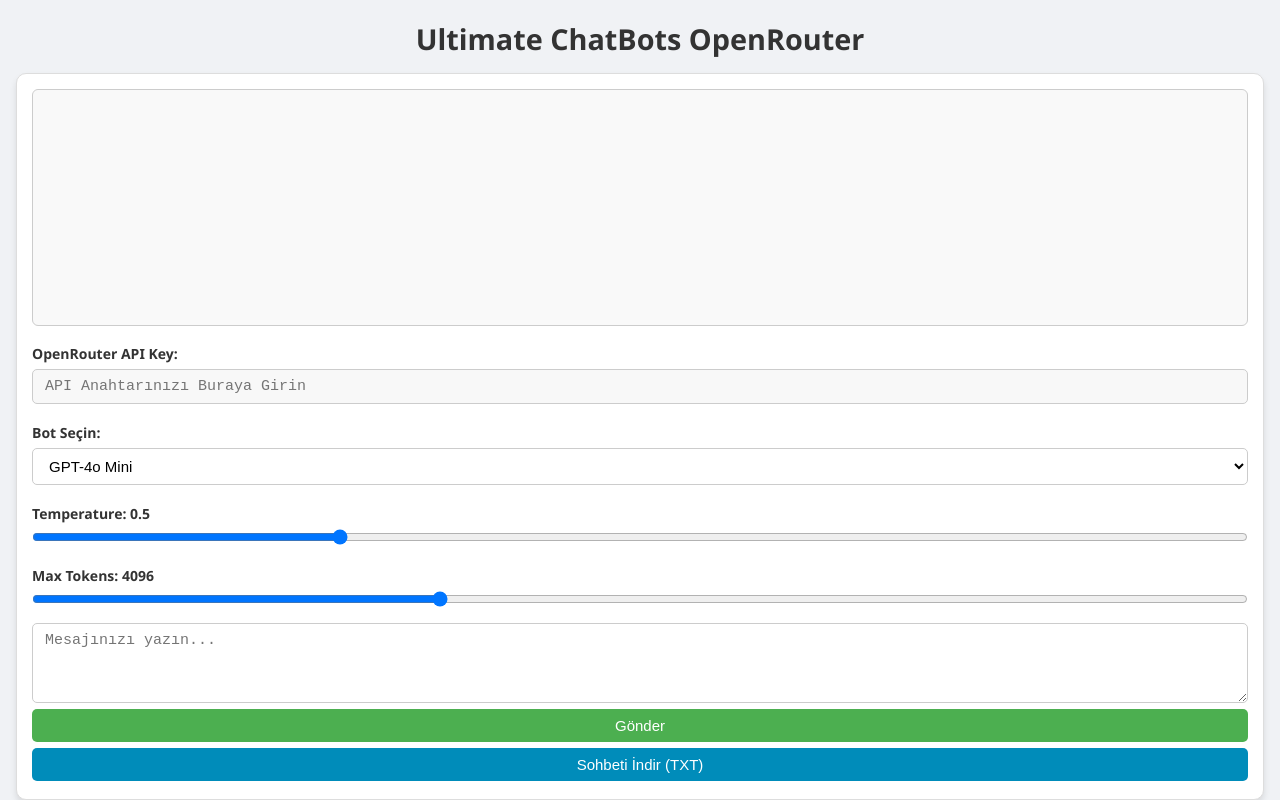
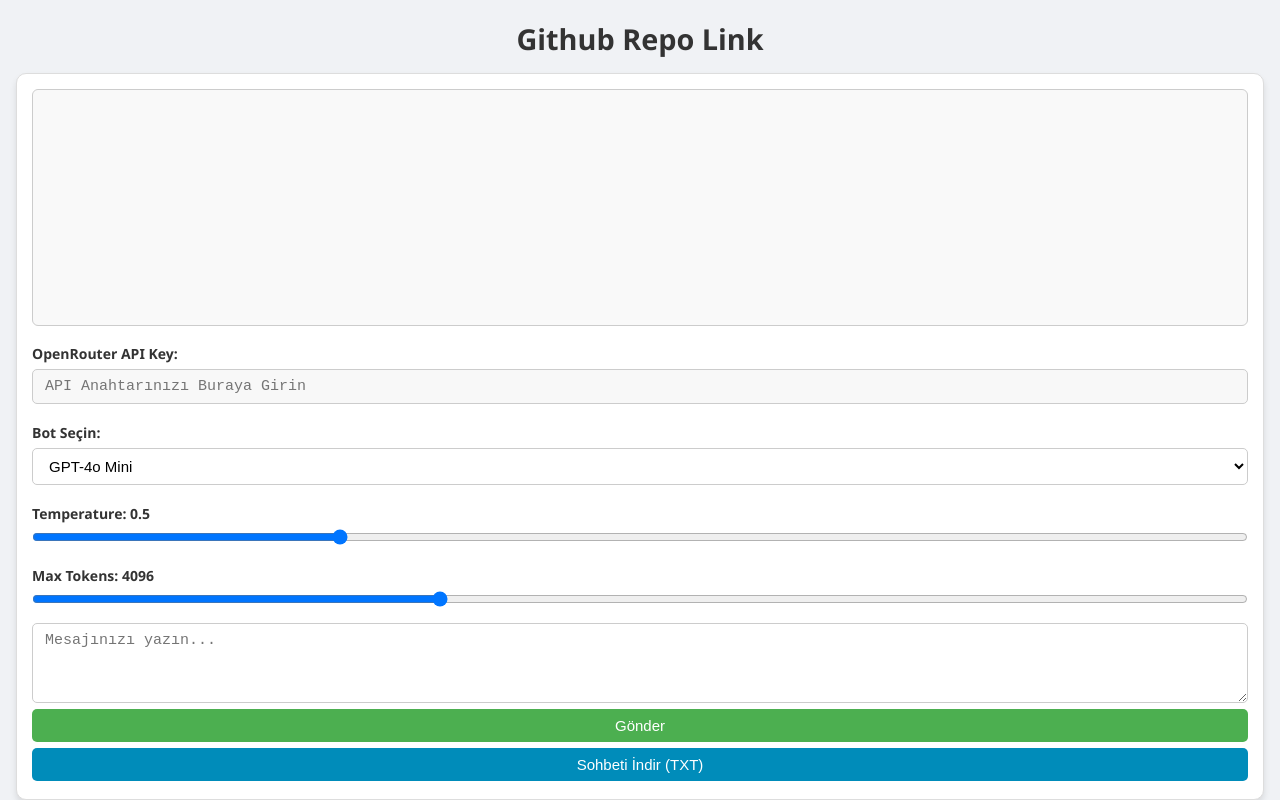
Before and after one commit to bruhmomentumtr/openrouteronhtml, a plain HTML site: page index.html in a window 1280 px wide. Drawn offline with nearby package versions, Linux system fonts and the light colour scheme.

Commit message:
Update index.html

```diff
--- a/index.html
+++ b/index.html
@@ -242,7 +242,11 @@
     </style>
 </head>
 <body>
-    <h1>Ultimate ChatBots OpenRouter</h1>
+    <h1>
+      <a href="https://github.com/bruhmomentumtr/openrouteronhtml" target="_blank" rel="noopener noreferrer" style="color:inherit; text-decoration:none;">
+        Github Repo Link
+      </a>
+    </h1>
     <div id="container">
         <div id="chat"></div>
 
```
